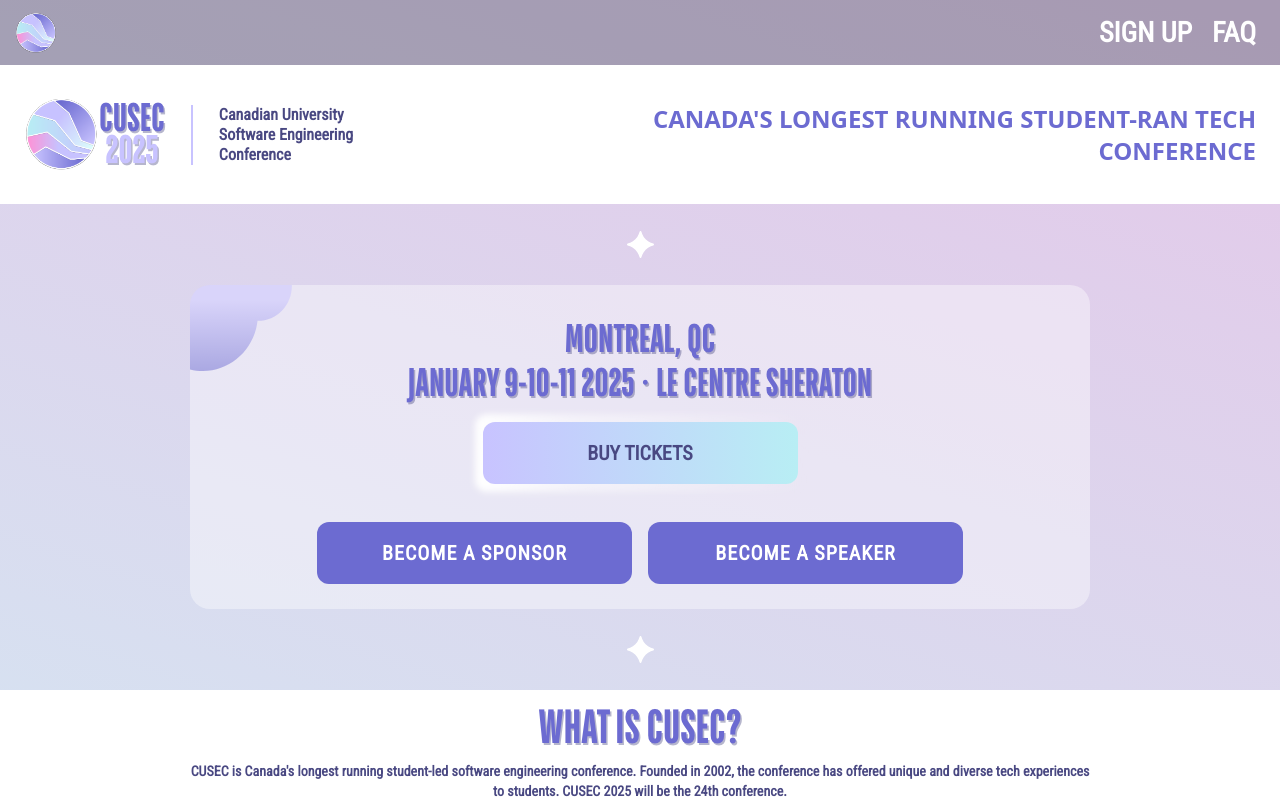
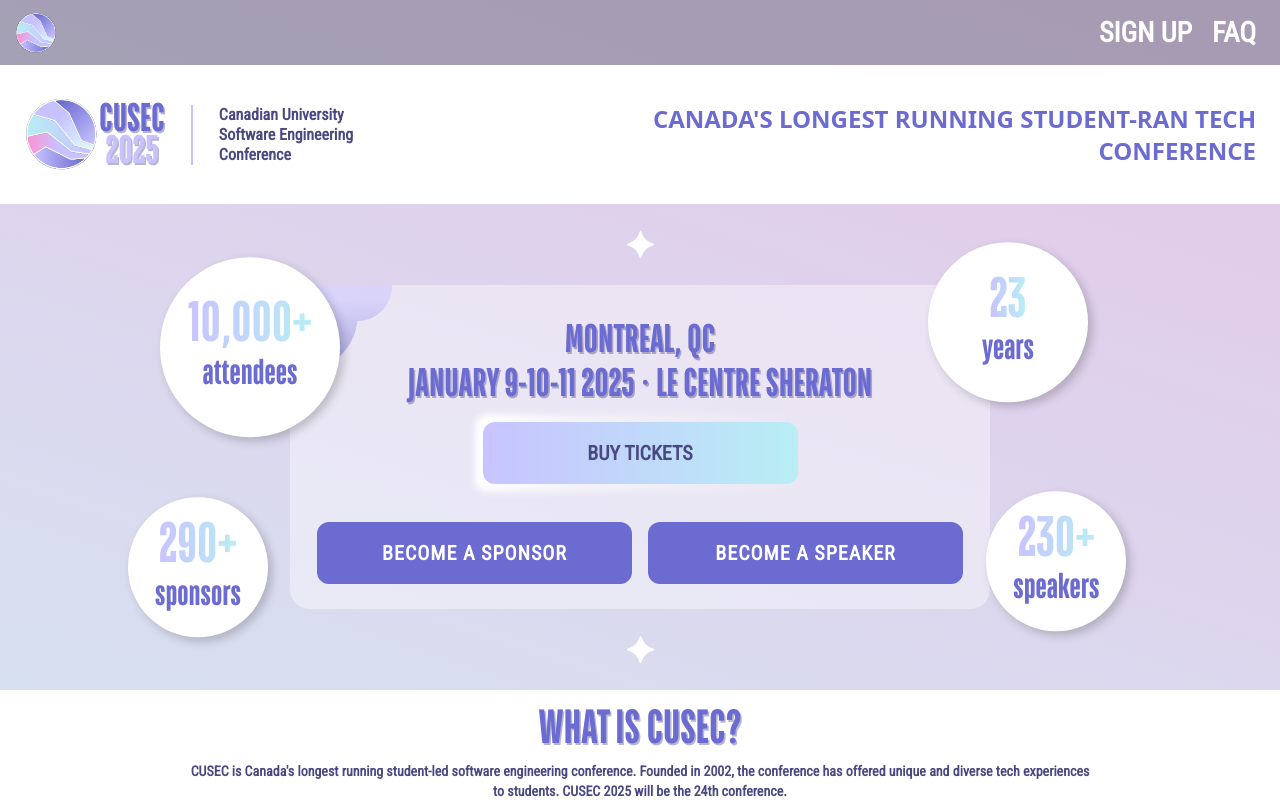
Before and after one commit to cusec/2025, a Next.js app: page / in a window 1280 px wide. Shown: the top 800 px of the page. Built offline with nearby package versions, Linux system fonts and the light colour scheme.

Commit message:
feat: added floating circles.

```diff
--- a/components/Home/EventDetails.tsx
+++ b/components/Home/EventDetails.tsx
@@ -22,7 +22,7 @@ export default function EventDetails() {
 
   return (
     // cloud image is implemented as a bg image (opacity is managed in svg file itself)
-    <div className="w-[85%] md:w-[90%] max-w-[900px] h-auto mx-auto py-[25px] content-container flex flex-col justify-center items-center gap-2 bg-[url('/images/cloud.svg')] bg-no-repeat bg-left-top">
+    <div className="w-[85%] md:w-[90%] max-w-[700px] h-auto mx-auto py-[25px] content-container flex flex-col justify-center items-center gap-2 bg-[url('/images/cloud.svg')] bg-no-repeat bg-left-top">
       {/* event details */}
       <div className="w-full flex flex-col justify-center items-center">
         <h3 className="purpleText text-[40px] font-extrabold">MONTREAL, QC</h3>
--- /dev/null
+++ b/components/Home/FloatingCircles.tsx
@@ -0,0 +1,72 @@
+import { motion } from "framer-motion";
+
+const circleData = [
+  { text: "10,000+", subText: "attendees", size: "180px" },
+  { text: "23", subText: "years", size: "160px" },
+  { text: "290+", subText: "sponsors", size: "140px" },
+  { text: "230+", subText: "speakers", size: "140px" },
+];
+
+const FloatingCircles = () => {
+  const bobbingAnimation = {
+    y: [0, -15, 0],
+    transition: {
+      duration: 3,
+      repeat: Infinity,
+      repeatType: "reverse" as const,
+      ease: "easeInOut",
+    },
+  };
+
+  const positions = [
+    { top: "-7.5%", left: "12.5%" }, // Upper-left, closer inward
+    { top: "-12%", right: "15%" }, // Upper-right, closer inward
+    { bottom: "-10%", left: "10%" }, // Bottom-left, further outward
+    { bottom: "-8%", right: "12%" }, // Bottom-right, further outward
+  ];
+
+  return (
+    <div className="absolute inset-0 pointer-events-none z-0 hidden lg:block">
+      {circleData.map((circle, index) => (
+        <motion.div
+          key={index}
+          className="absolute flex flex-col items-center justify-center rounded-full shadow-md"
+          style={{
+            width: circle.size,
+            height: circle.size,
+            background: "white",
+            boxShadow: "4px 4px 10px rgba(0, 0, 0, 0.2)",
+            ...positions[index],
+          }}
+          animate={bobbingAnimation}
+        >
+
+          <p
+            className="BScreensText textGradient font-bold leading-none"
+            style={{
+              fontSize: "57px",
+              fontWeight: 700,
+              color: "var(--purple)",
+              lineHeight: "1.1",
+            }}
+          >
+            {circle.text}
+          </p>
+
+          <p
+            className="BScreensText font-bold"
+            style={{
+              fontSize: "36px",
+              color: "var(--purple)",
+              marginTop: "-10px",
+            }}
+          >
+            {circle.subText}
+          </p>
+        </motion.div>
+      ))}
+    </div>
+  );
+};
+
+export default FloatingCircles;
--- a/components/Home/Main.tsx
+++ b/components/Home/Main.tsx
@@ -1,27 +1,27 @@
-// dependencies
-import { useState, useEffect } from "react";
-import Image from "next/image";
-import { motion, Variants } from "framer-motion";
+import { motion } from "framer-motion";
 import { useNav } from "../Navbar/NavContext";
 
 // components
 import Header from "./Header";
 import EventDetails from "./EventDetails";
+import FloatingCircles from "./FloatingCircles";
 import Star from "../Star";
-import Footer from "../Footer";
 
 export default function Main() {
-  const { isOpen, setIsOpen } = useNav();
+  const { isOpen } = useNav();
 
   return (
     <motion.div
-      className={`z-10 h-auto w-screen transition-opacity ease-in-out duration-700 ${
+      className={`relative z-10 h-auto w-screen transition-opacity ease-in-out duration-700 ${
         isOpen ? "opacity-0" : "opacity-100"
       }`}
     >
       <Header />
       <Star />
-      <EventDetails />
+      <div className="relative">
+        <FloatingCircles />
+        <EventDetails />
+      </div>
       <Star />
     </motion.div>
   );
```
